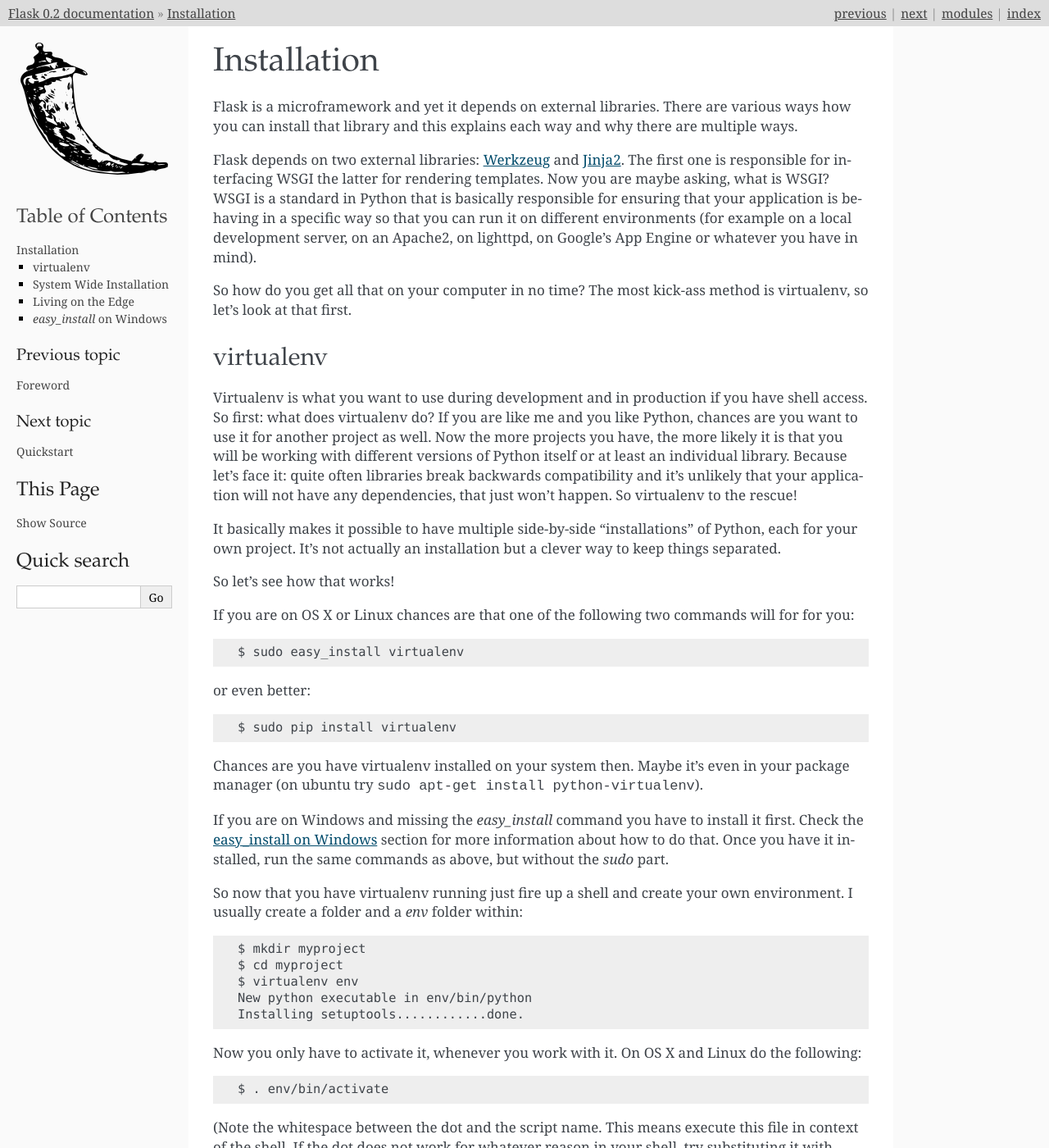
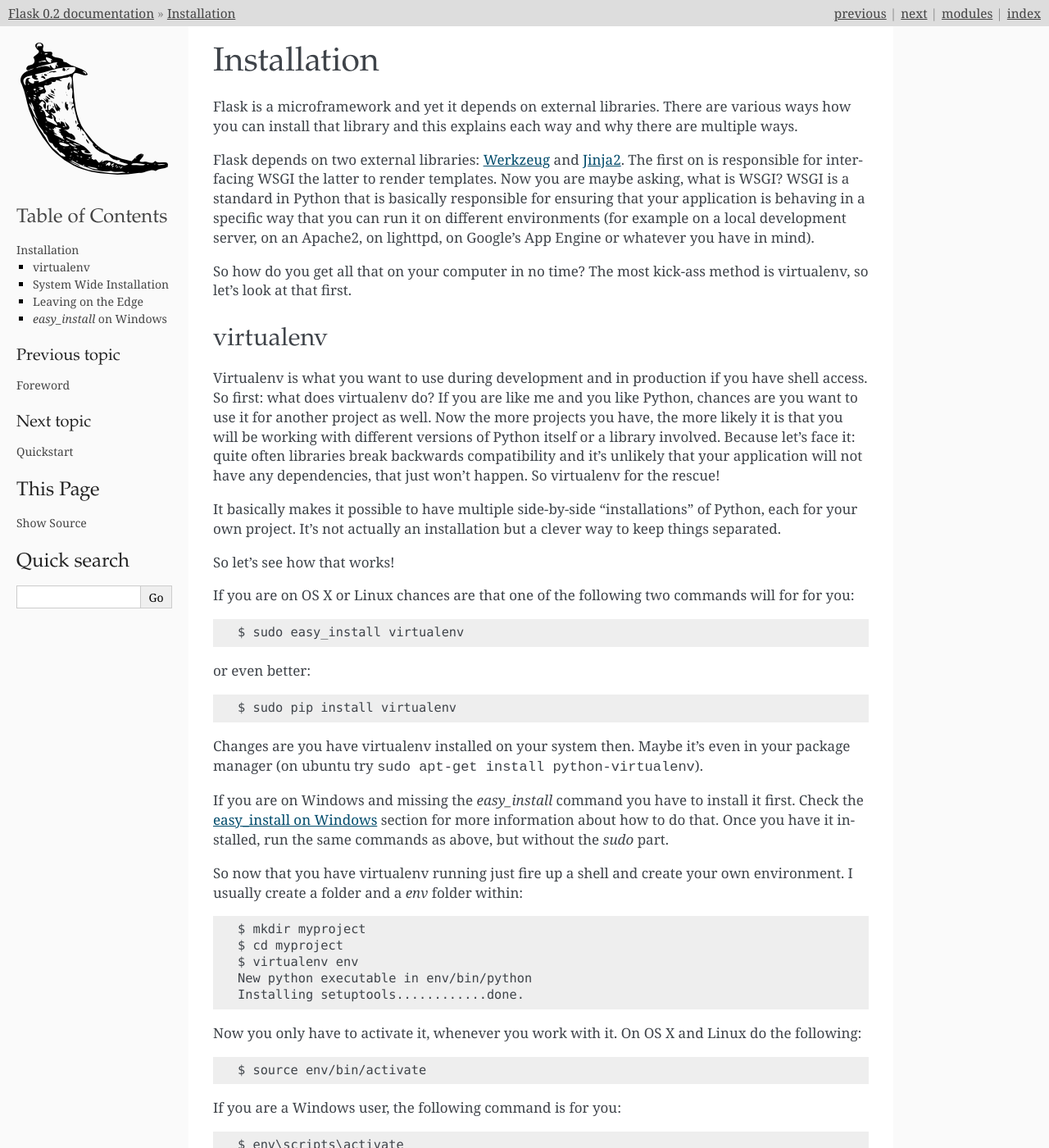
Before and after one commit to YevhenDenisove/flaks-website, a Sphinx documentation site: the page built from docs/installation.rst, in a window 1280 px wide and 1400 px high. Shown: the whole window at 82% size. Built offline with Sphinx 7.4.7, drawn with Linux system fonts in a browser that asks for light colours; some of the changed text lies outside the part shown.

Commit message:
Merge more upstream changes

```diff
--- a/docs/installation.rst
+++ b/docs/installation.rst
@@ -9,10 +9,10 @@ way and why there are multiple ways.
 
 Flask depends on two external libraries: `Werkzeug
 <http://werkzeug.pocoo.org/>`_ and `Jinja2 <http://jinja.pocoo.org/2/>`_.
-The first one is responsible for interfacing WSGI the latter for rendering
+The first on is responsible for interfacing WSGI the latter to render
 templates.  Now you are maybe asking, what is WSGI?  WSGI is a standard
 in Python that is basically responsible for ensuring that your application
-is behaving in a specific way so that you can run it on different
+is behaving in a specific way that you can run it on different
 environments (for example on a local development server, on an Apache2, on
 lighttpd, on Google's App Engine or whatever you have in mind).
 
@@ -26,10 +26,10 @@ Virtualenv is what you want to use during development and in production if
 you have shell access.  So first: what does virtualenv do?  If you are
 like me and you like Python, chances are you want to use it for another
 project as well.  Now the more projects you have, the more likely it is
-that you will be working with different versions of Python itself or at
-least an individual library.  Because let's face it: quite often libraries
-break backwards compatibility and it's unlikely that your application will
-not have any dependencies, that just won't happen.  So virtualenv to the
+that you will be working with different versions of Python itself or a
+library involved.  Because let's face it: quite often libraries break
+backwards compatibility and it's unlikely that your application will
+not have any dependencies, that just won't happen.  So virtualenv for the
 rescue!
 
 It basically makes it possible to have multiple side-by-side
@@ -47,7 +47,7 @@ or even better::
 
     $ sudo pip install virtualenv
 
-Chances are you have virtualenv installed on your system then.  Maybe it's
+Changes are you have virtualenv installed on your system then.  Maybe it's
 even in your package manager (on ubuntu try ``sudo apt-get install
 python-virtualenv``).
 
@@ -69,11 +69,7 @@ within::
 Now you only have to activate it, whenever you work with it.  On OS X and
 Linux do the following::
 
-    $ . env/bin/activate
-
-(Note the whitespace between the dot and the script name.  This means
-execute this file in context of the shell.  If the dot does not work for
-whatever reason in your shell, try substituting it with ``source``)
+    $ source env/bin/activate
 
 If you are a Windows user, the following command is for you::
 
@@ -101,8 +97,8 @@ This is possible as well, but I would not recommend it.  Just run
 (Run it in an Admin shell on Windows systems and without the `sudo`).
 
 
-Living on the Edge
-------------------
+Leaving on the Edge
+-------------------
 
 You want to work with the latest version of Flask, there are two ways: you
 can either let `easy_install` pull in the development version or tell it
@@ -115,7 +111,7 @@ Get the git checkout in a new virtualenv and run in develop mode::
     Initialized empty Git repository in ~/dev/flask/.git/
     $ cd flask
     $ virtualenv env
-    $ . env/bin/activate
+    $ source env/bin/activate
     New python executable in env/bin/python
     Installing setuptools............done.
     $ python setup.py develop
@@ -131,7 +127,7 @@ To just get the development version without git, do this instead::
     $ mkdir flask
     $ cd flask
     $ virtualenv env
-    $ . env/bin/activate
+    $ source env/bin/activate
     New python executable in env/bin/python
     Installing setuptools............done.
     $ easy_install Flask==dev
@@ -152,7 +148,7 @@ Once you have done that it's important to add the `easy_install` command
 and other Python scripts to the path.  To do that you have to add the
 Python installation's Script folder to the `PATH` variable.
 
-To do that, right-click on your "Computer" desktop icon and click
+To do that, click right on your "Computer" desktop icon and click
 "Properties".  On Windows Vista and Windows 7 then click on "Advanced System
 settings", on Windows XP click on the "Advanced" tab instead.  Then click
 on the "Environment variables" button and double click on the "Path"
```
Also changed, not shown: other parts of docs/installation.rst (+1 -1 lines).
